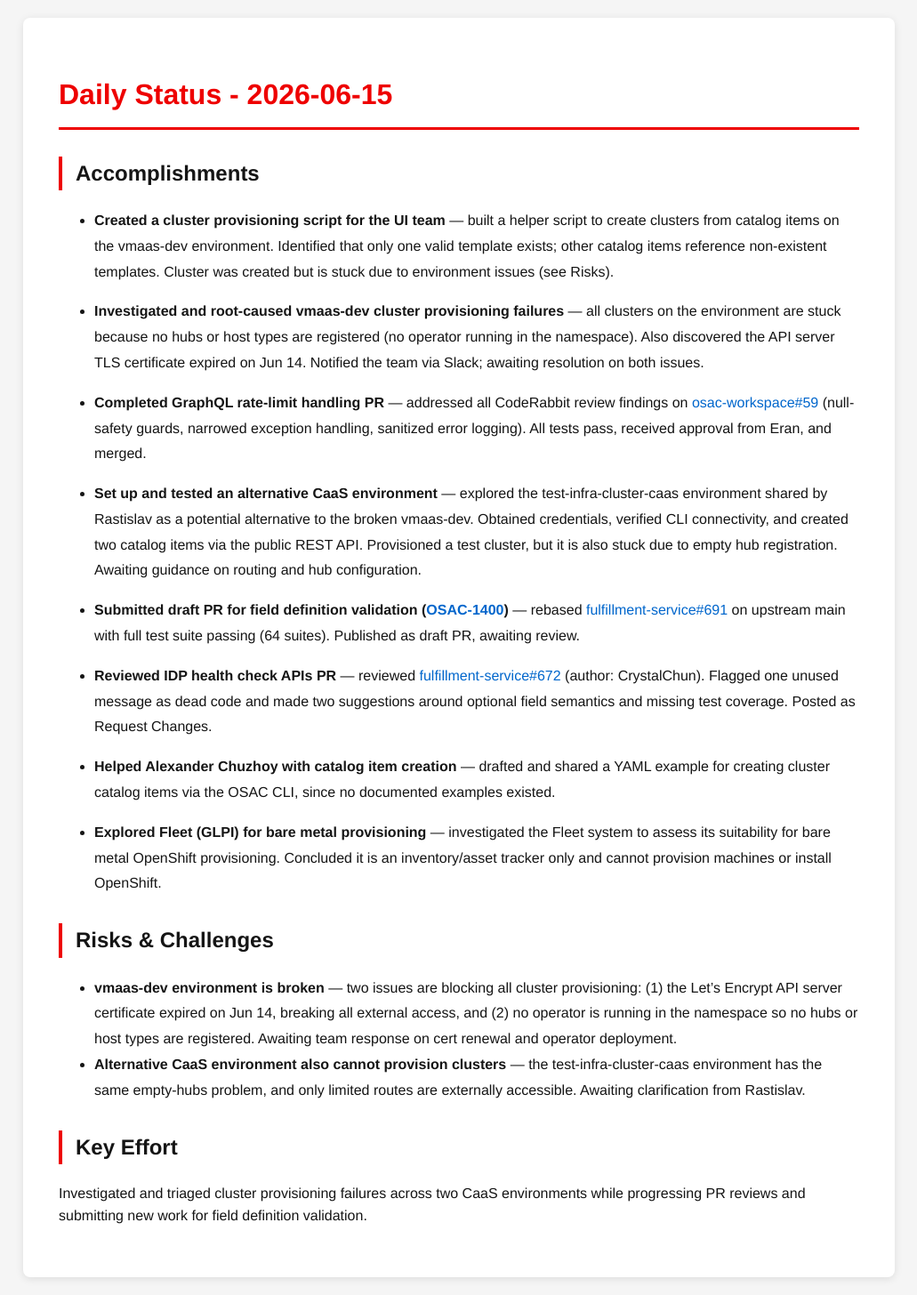
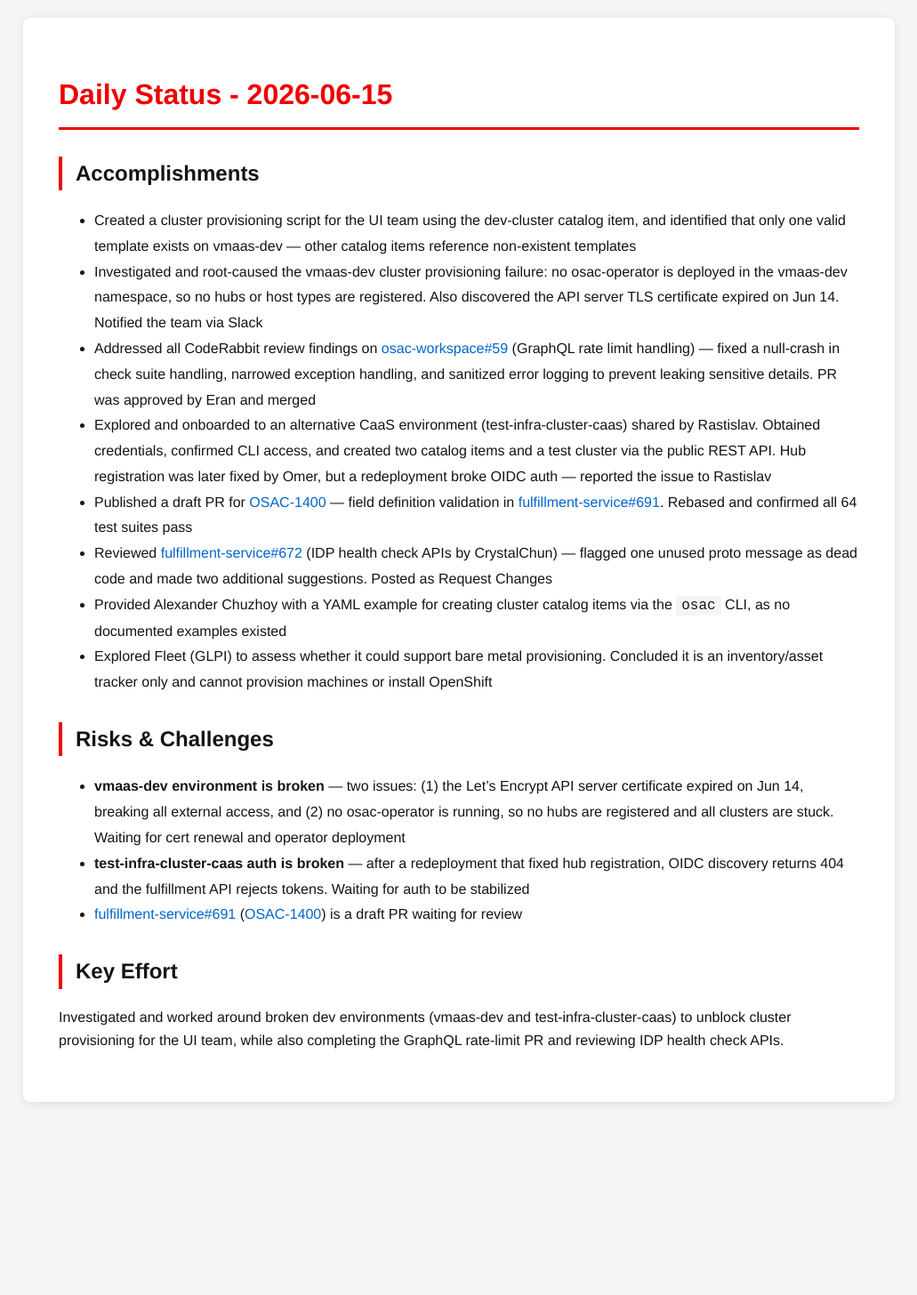
Before and after one commit to tzvatot/daily-status, a Jekyll site: the page built from 2026-06-15.md, in a window 1280 px wide. Shown: the whole page at 89% size, without its empty margins (124-1155 px from the left). Built offline with Jekyll 4.4.1, drawn with Linux system fonts in a browser that asks for light colours; after the commit the page ends 1259 px from its top, so only the background shows below that.

Commit message:
Daily status update - 2026-06-15

```diff
--- a/2026-06-15.md
+++ b/2026-06-15.md
@@ -7,28 +7,19 @@ date: 2026-06-15
 # Daily Status - 2026-06-15
 
 ## Accomplishments
-
-- **Created a cluster provisioning script for the UI team** — built a helper script to create clusters from catalog items on the vmaas-dev environment. Identified that only one valid template exists; other catalog items reference non-existent templates. Cluster was created but is stuck due to environment issues (see Risks).
-
-- **Investigated and root-caused vmaas-dev cluster provisioning failures** — all clusters on the environment are stuck because no hubs or host types are registered (no operator running in the namespace). Also discovered the API server TLS certificate expired on Jun 14. Notified the team via Slack; awaiting resolution on both issues.
-
-- **Completed GraphQL rate-limit handling PR** — addressed all CodeRabbit review findings on [osac-workspace#59](https://github.com/osac-project/osac-workspace/pull/59) (null-safety guards, narrowed exception handling, sanitized error logging). All tests pass, received approval from Eran, and merged.
-
-- **Set up and tested an alternative CaaS environment** — explored the test-infra-cluster-caas environment shared by Rastislav as a potential alternative to the broken vmaas-dev. Obtained credentials, verified CLI connectivity, and created two catalog items via the public REST API. Provisioned a test cluster, but it is also stuck due to empty hub registration. Awaiting guidance on routing and hub configuration.
-
-- **Submitted draft PR for field definition validation ([OSAC-1400](https://redhat.atlassian.net/browse/OSAC-1400))** — rebased [fulfillment-service#691](https://github.com/osac-project/fulfillment-service/pull/691) on upstream main with full test suite passing (64 suites). Published as draft PR, awaiting review.
-
-- **Reviewed IDP health check APIs PR** — reviewed [fulfillment-service#672](https://github.com/osac-project/fulfillment-service/pull/672) (author: CrystalChun). Flagged one unused message as dead code and made two suggestions around optional field semantics and missing test coverage. Posted as Request Changes.
-
-- **Helped Alexander Chuzhoy with catalog item creation** — drafted and shared a YAML example for creating cluster catalog items via the OSAC CLI, since no documented examples existed.
-
-- **Explored Fleet (GLPI) for bare metal provisioning** — investigated the Fleet system to assess its suitability for bare metal OpenShift provisioning. Concluded it is an inventory/asset tracker only and cannot provision machines or install OpenShift.
+- Created a cluster provisioning script for the UI team using the dev-cluster catalog item, and identified that only one valid template exists on vmaas-dev — other catalog items reference non-existent templates
+- Investigated and root-caused the vmaas-dev cluster provisioning failure: no osac-operator is deployed in the vmaas-dev namespace, so no hubs or host types are registered. Also discovered the API server TLS certificate expired on Jun 14. Notified the team via Slack
+- Addressed all CodeRabbit review findings on [osac-workspace#59](https://github.com/osac-project/osac-workspace/pull/59) (GraphQL rate limit handling) — fixed a null-crash in check suite handling, narrowed exception handling, and sanitized error logging to prevent leaking sensitive details. PR was approved by Eran and merged
+- Explored and onboarded to an alternative CaaS environment (test-infra-cluster-caas) shared by Rastislav. Obtained credentials, confirmed CLI access, and created two catalog items and a test cluster via the public REST API. Hub registration was later fixed by Omer, but a redeployment broke OIDC auth — reported the issue to Rastislav
+- Published a draft PR for [OSAC-1400](https://redhat.atlassian.net/browse/OSAC-1400) — field definition validation in [fulfillment-service#691](https://github.com/osac-project/fulfillment-service/pull/691). Rebased and confirmed all 64 test suites pass
+- Reviewed [fulfillment-service#672](https://github.com/osac-project/fulfillment-service/pull/672) (IDP health check APIs by CrystalChun) — flagged one unused proto message as dead code and made two additional suggestions. Posted as Request Changes
+- Provided Alexander Chuzhoy with a YAML example for creating cluster catalog items via the `osac` CLI, as no documented examples existed
+- Explored Fleet (GLPI) to assess whether it could support bare metal provisioning. Concluded it is an inventory/asset tracker only and cannot provision machines or install OpenShift
 
 ## Risks & Challenges
-
-- **vmaas-dev environment is broken** — two issues are blocking all cluster provisioning: (1) the Let's Encrypt API server certificate expired on Jun 14, breaking all external access, and (2) no operator is running in the namespace so no hubs or host types are registered. Awaiting team response on cert renewal and operator deployment.
-- **Alternative CaaS environment also cannot provision clusters** — the test-infra-cluster-caas environment has the same empty-hubs problem, and only limited routes are externally accessible. Awaiting clarification from Rastislav.
+- **vmaas-dev environment is broken** — two issues: (1) the Let's Encrypt API server certificate expired on Jun 14, breaking all external access, and (2) no osac-operator is running, so no hubs are registered and all clusters are stuck. Waiting for cert renewal and operator deployment
+- **test-infra-cluster-caas auth is broken** — after a redeployment that fixed hub registration, OIDC discovery returns 404 and the fulfillment API rejects tokens. Waiting for auth to be stabilized
+- [fulfillment-service#691](https://github.com/osac-project/fulfillment-service/pull/691) ([OSAC-1400](https://redhat.atlassian.net/browse/OSAC-1400)) is a draft PR waiting for review
 
 ## Key Effort
-
-Investigated and triaged cluster provisioning failures across two CaaS environments while progressing PR reviews and submitting new work for field definition validation.
+Investigated and worked around broken dev environments (vmaas-dev and test-infra-cluster-caas) to unblock cluster provisioning for the UI team, while also completing the GraphQL rate-limit PR and reviewing IDP health check APIs.
```
